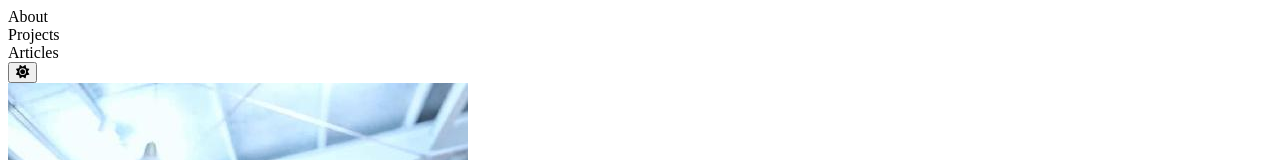
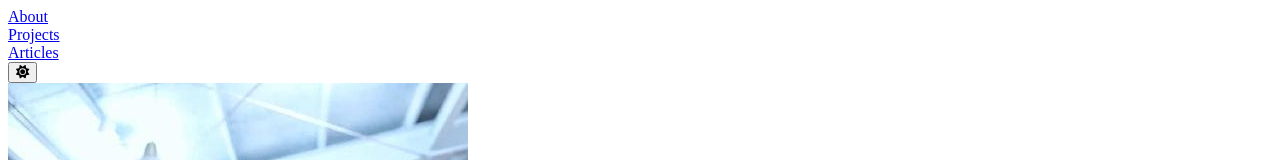
Before and after one commit to memochou1993/portfolio-next, a Next.js app: page / in a window 1280 px wide. Shown: the top 160 px of the page. Built offline with nearby package versions, Linux system fonts and the light colour scheme.

Commit message:
Add anchor link

```diff
--- a/components/Divider.tsx
+++ b/components/Divider.tsx
@@ -1,7 +1,13 @@
 import React from 'react';
 
-export default function Divider() {
+interface Props {
+  id: string;
+}
+
+export default function Divider({
+  id,
+}: Props) {
   return (
-    <hr className="h-px my-8 border-0 bg-slate-500 sm:my-10 md:my-12" />
+    <hr id={id} className="h-px my-8 border-0 bg-slate-500 sm:my-10 md:my-12" />
   );
 }
--- a/components/Portfolio.tsx
+++ b/components/ProjectList.tsx
@@ -2,7 +2,7 @@ import React from 'react';
 import Card from './Card';
 import projects from '../assets/projects.json';
 
-export default function Portfolio() {
+export default function ProjectList() {
   return (
     <div className="flex justify-center">
       <div className="grid grid-cols-1 gap-8 md:grid-cols-2 md:gap-10 xl:grid-cols-3 xl:gap-12">
--- a/components/index.ts
+++ b/components/index.ts
@@ -2,5 +2,5 @@ export { default as Divider } from './Divider';
 export { default as Heading } from './Heading';
 export { default as Profile } from './Profile';
 export { default as About } from './About';
-export { default as Portfolio } from './Portfolio';
+export { default as ProjectList } from './ProjectList';
 export { default as Footer } from './Footer';
--- a/pages/index.tsx
+++ b/pages/index.tsx
@@ -12,7 +12,7 @@ import {
   Heading,
   Profile,
   About,
-  Portfolio,
+  ProjectList,
   Footer,
 } from '@/components';
 import colors from 'tailwindcss/colors';
@@ -31,13 +31,19 @@ export default function Home() {
           <nav className="flex justify-between text-slate-800 dark:text-slate-200">
             <div className="flex flex-row items-center">
               <div className="mr-4 text-xl underline decoration-1 underline-offset-2">
-                About
+                <a href="#about">
+                  About
+                </a>
               </div>
               <div className="mr-4 text-xl underline decoration-1 underline-offset-2">
-                Projects
+                <a href="#projects">
+                  Projects
+                </a>
               </div>
               <div className="mr-4 text-xl underline decoration-1 underline-offset-2">
-                Articles
+                <a href="#articles">
+                  Articles
+                </a>
               </div>
             </div>
             <div className="flex items-center justify-center w-8 h-8">
@@ -54,12 +60,12 @@ export default function Home() {
           </nav>
           <main className="my-12">
             <Profile />
-            <Divider />
+            <Divider id="about" />
             <Heading text="About" />
             <About />
-            <Divider />
+            <Divider id="projects" />
             <Heading text="Projects" />
-            <Portfolio />
+            <ProjectList />
           </main>
           <Footer />
         </div>
--- a/styles/globals.css
+++ b/styles/globals.css
@@ -6,3 +6,7 @@
   font-family: Inter, Avenir, Helvetica, Arial, sans-serif;
   background-color: #0f172a;
 }
+
+html {
+  scroll-behavior: smooth;
+}
```
